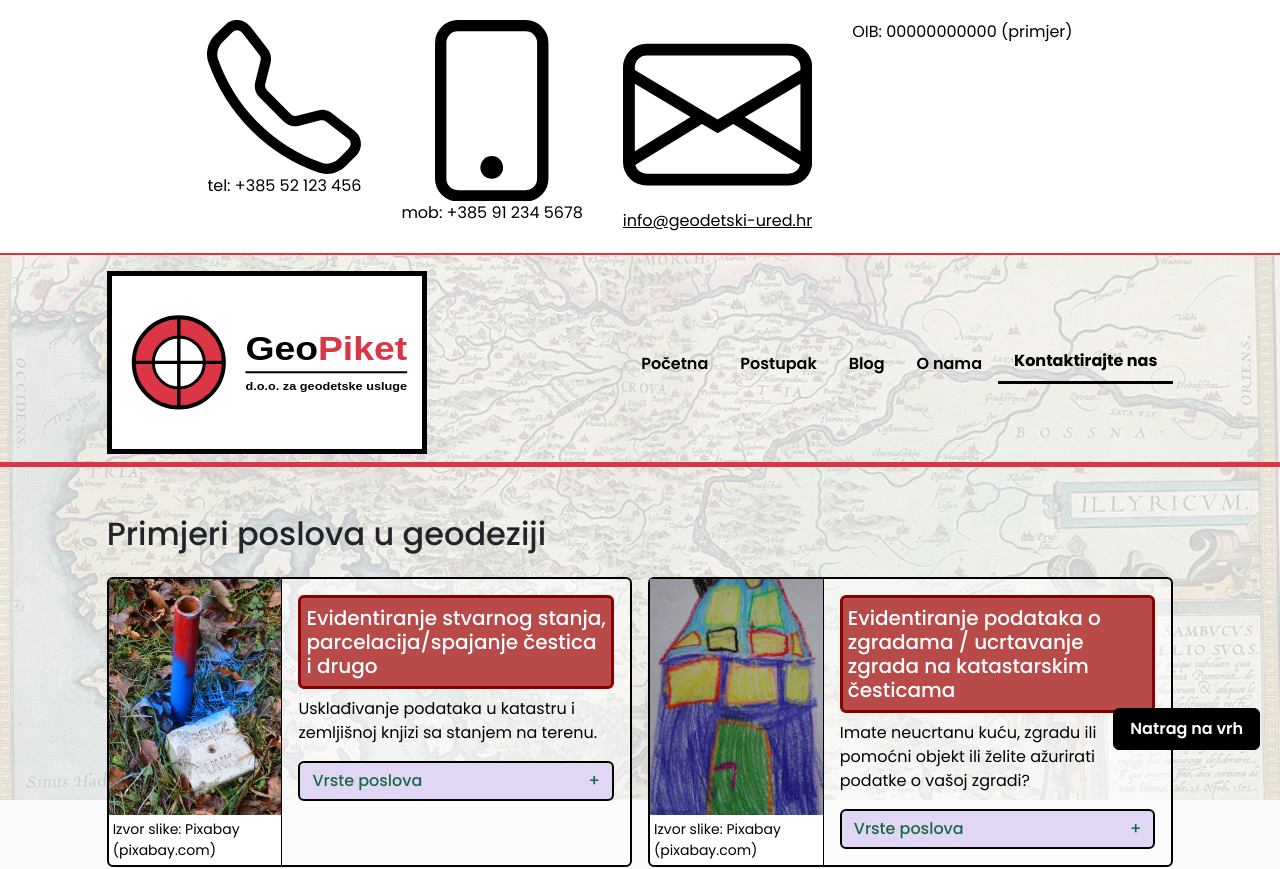
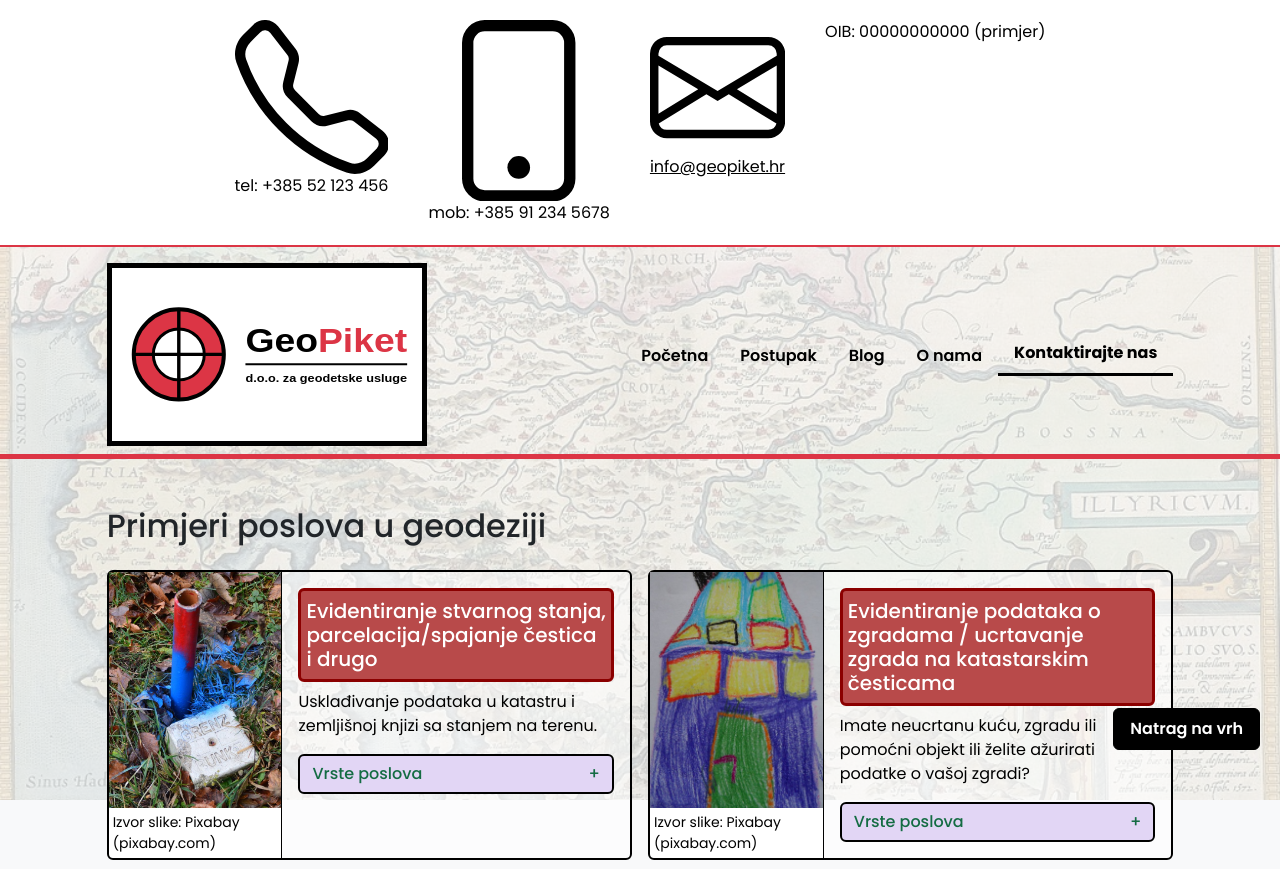
Before and after one commit to PatrikPazin/front-6_Moja_stranica_Patrik, a React (Create React App) app: page / in a window 1280 px wide. Shown: the top 869 px of the page. Built offline with nearby package versions, Linux system fonts and the light colour scheme.

Commit message:
Primjer e-mail adrese promijenjen u info@geopiket.hr
Co-Authored-By: Claude Sonnet 5.5 <noreply@anthropic.com>

```diff
--- a/src/data.js
+++ b/src/data.js
@@ -33,7 +33,7 @@ export const oNama = {
 export const kontakt = {
   tel: "+385 52 123 456",
   mob: "+385 91 234 5678",
-  email: "info@geodetski-ured.hr",
+  email: "info@geopiket.hr",
   adresa: "Ulica primjera 1, 52000 Pazin",
   oib: "00000000000 (primjer)", // izmišljeni broj za školski projekt
 };
```
